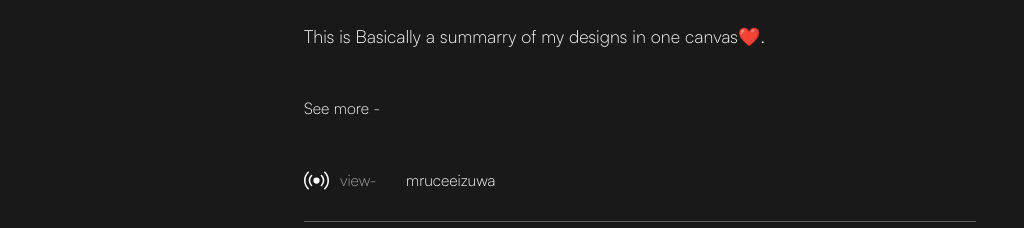
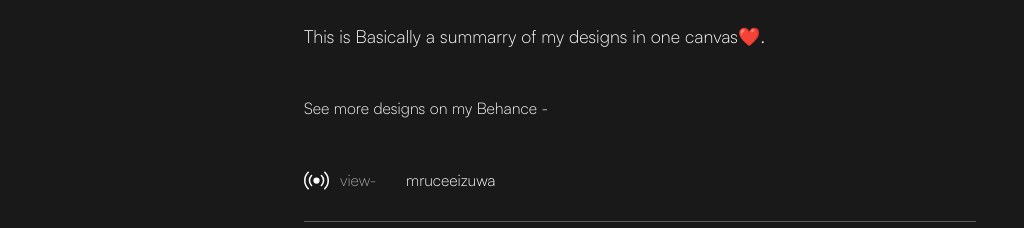
Before and after one commit to Andersonizuwa/izuwaandersonthedesigner, a plain HTML site: page project/Designs.html in a window 1280 px wide. Shown: the part 728-956 px from the top of the page, without its empty margins (0-1024 px from the left). Drawn offline with Linux system fonts and the light colour scheme; a script that the page names is missing.

Commit message:
Update Designs.html

```diff
--- a/project/Designs.html
+++ b/project/Designs.html
@@ -69,7 +69,7 @@
             <article class="flex flex-col gap-12 pb-4">
                 <h1 class="__className_faa556 text-4xl lowercase mt-2">Designs</h1>
                 <p class="paragraph">This is Basically a summarry of my designs in one canvas❤️.</p>
-                <p>See more -</p>
+                <p>See more designs on my Behance -</p>
                         <p class="grid grid-cols-[20px,50px,1fr] pl gap-4 mb-3"><span><svg stroke="currentColor"
                                 fill="currentColor" stroke-width="0" viewBox="0 0 16 16" height="25" width="25"
                                 xmlns="http://www.w3.org/2000/svg">
```
